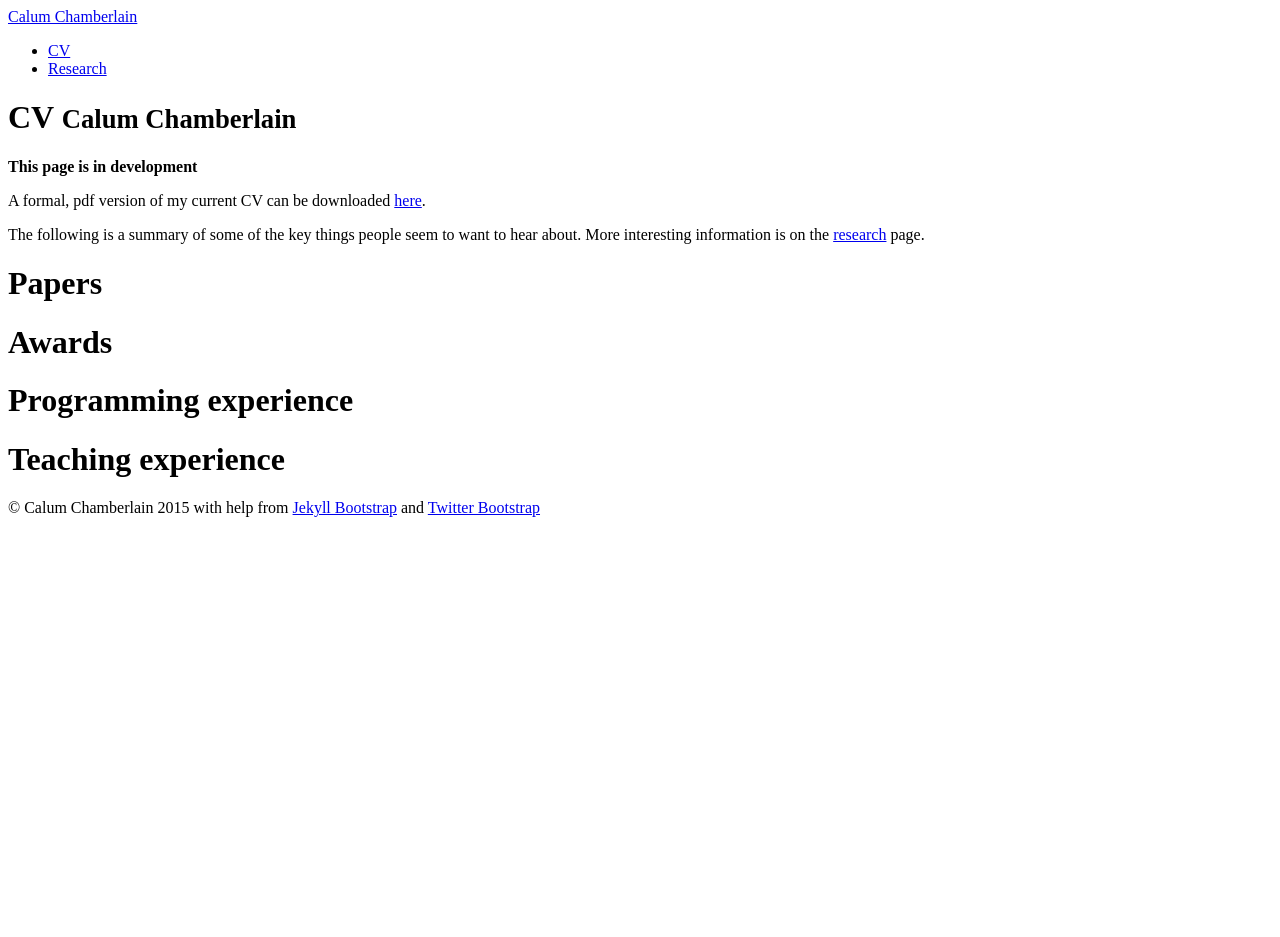
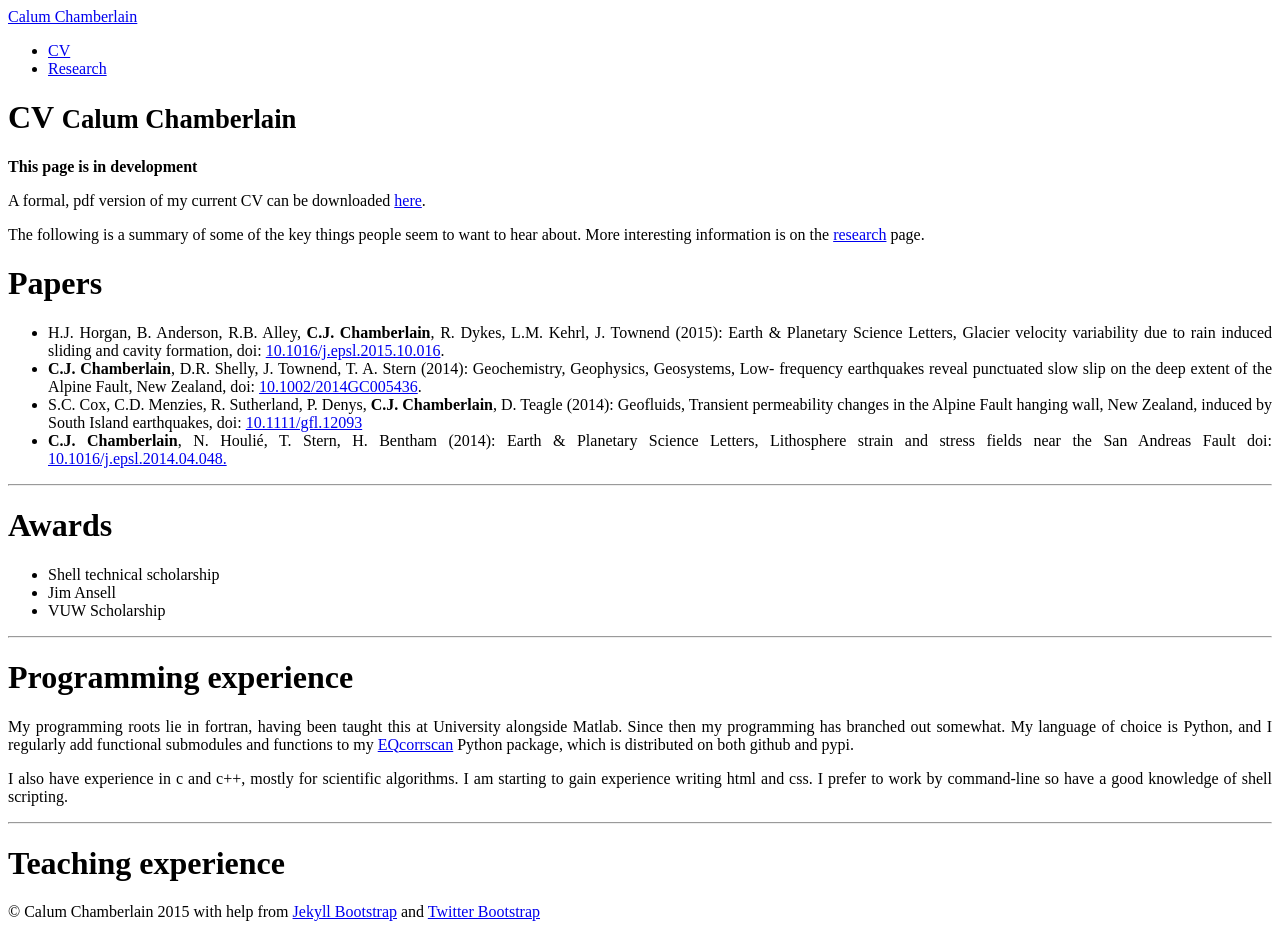
Before and after one commit to calum-chamberlain/calum-chamberlain.github.io, a Jekyll site: the page built from cv.md, in a window 1280 px wide. Built offline with Jekyll 4.4.1, drawn with Linux system fonts in a browser that asks for light colours; before the commit the page ends 900 px from its top, so only the background shows below that.

```diff
--- a/cv.md
+++ b/cv.md
@@ -18,8 +18,36 @@ about.  More interesting information is on the [research](/research/) page.
 
 # Papers
 
+- H.J. Horgan, B. Anderson, R.B. Alley, **C.J. Chamberlain**, R. Dykes, L.M. Kehrl, J. Townend (2015): Earth
+& Planetary Science Letters, Glacier velocity variability due to rain induced sliding and cavity formation, doi: [10.1016/j.epsl.2015.10.016](http://www.sciencedirect.com/science/article/pii/S0012821X15006512).
+- **C.J. Chamberlain**, D.R. Shelly, J. Townend, T. A. Stern (2014): Geochemistry, Geophysics, Geosystems, Low-
+frequency earthquakes reveal punctuated slow slip on the deep extent of the Alpine Fault, New Zealand, doi: [10.1002/2014GC005436](http://onlinelibrary.wiley.com/doi/10.1002/2014GC005436/abstract).
+- S.C. Cox, C.D. Menzies, R. Sutherland, P. Denys, **C.J. Chamberlain**, D. Teagle (2014): Geofluids, Transient
+permeability changes in the Alpine Fault hanging wall, New Zealand, induced by South Island earthquakes, doi: [10.1111/gfl.12093](http://onlinelibrary.wiley.com/doi/10.1111/gfl.12093/abstract)
+- **C.J. Chamberlain**, N. Houlié, T. Stern, H. Bentham (2014): Earth & Planetary Science Letters, Lithosphere
+strain and stress fields near the San Andreas Fault doi: [10.1016/j.epsl.2014.04.048.](http://www.sciencedirect.com/science/article/pii/S0012821X14002945)
+
+<hr>
+
 # Awards
 
+* Shell technical scholarship
+* Jim Ansell
+* VUW Scholarship
+
+<hr>
+
 # Programming experience
+My programming roots lie in fortran, having been taught this at University alongside
+Matlab.  Since then my programming has branched out somewhat.  My language of
+choice is Python, and I regularly add functional submodules and functions to my
+[EQcorrscan](http://calum-chamberlain.github.io/EQcorrscan/)
+Python package, which is distributed on both github and pypi.
+
+I also have experience in c and c++, mostly for scientific algorithms.  I am starting
+to gain experience writing html and css.  I prefer to work by command-line so have
+a good knowledge of shell scripting.
+
+<hr>
 
 # Teaching experience
```
Also changed, not shown: assets/themes/twitter/css/style.css (+36 -7 lines), research.md (+16 -2 lines), assets/themes/twitter/css/1.4.0/bootstrap.css, 1 other file.
